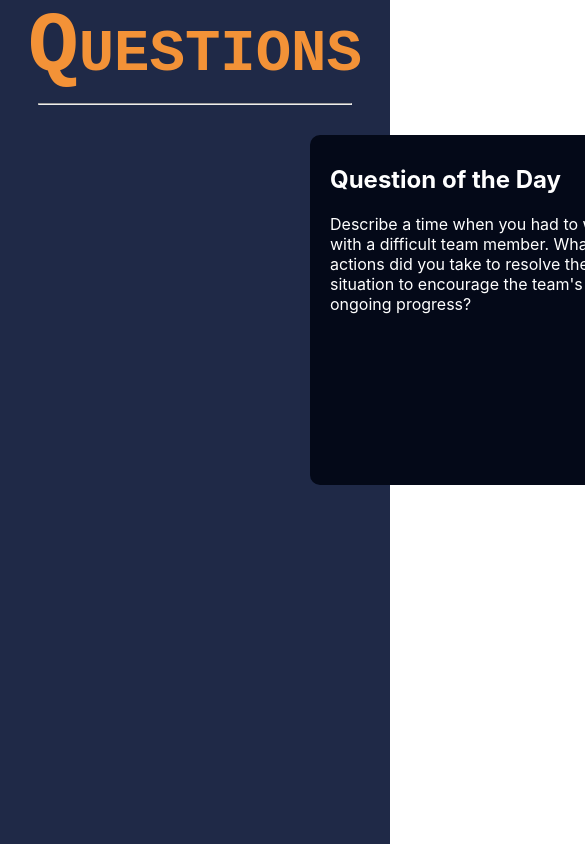
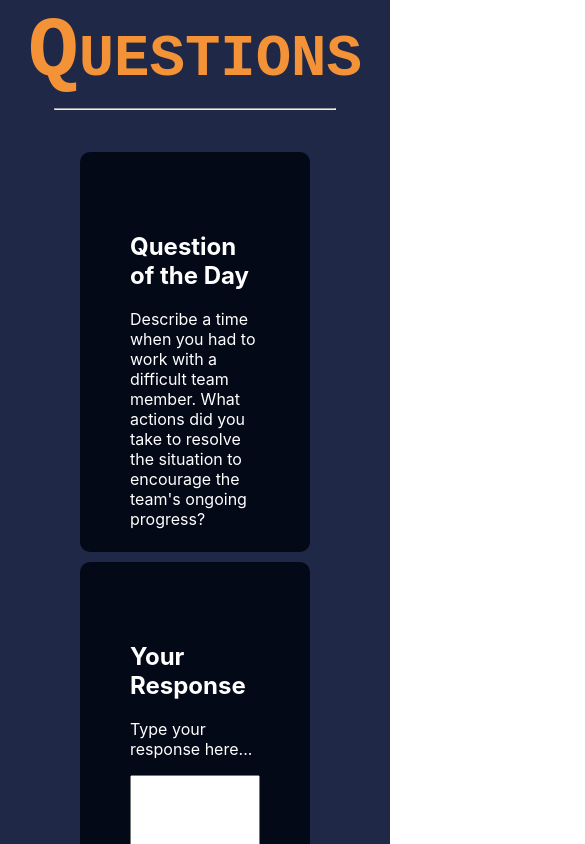
Before and after one commit to lesandra007/ProjectPenguin, a React (Create React App) app: page /questions in a window 390 px wide. Shown: the top 844 px of the page, 585 px wide, since content can reach past the window. Built offline with nearby package versions, Linux system fonts and the light colour scheme.

Commit message:
add responsiveness to questions page

```diff
--- a/src/App.css
+++ b/src/App.css
@@ -359,6 +359,17 @@ input[type=text] {
   .tab #title{
     display: none;
   }
+
+  .QuestionItems{
+    flex-direction: column;
+    align-items: center;
+    gap: 8px;
+    width: 100%;
+  }
+
+  .question{
+    width: 95%;
+  }
 }
 
 @media (max-width: 550px){
@@ -391,31 +402,77 @@ input[type=text] {
     width: 95%;
   }
 
+  .QuestionItems{
+    flex-direction: column;
+    align-items: center;
+    gap: 8px;
+    width: 100%;
+  }
+
+  .question{
+    width: 95%;
+  }
+
+
   /* Questions */
 
-  .QuestionItems{
+  /* .QuestionItems{
     display: flex;
     flex-direction: row;
     align-items: flex-start;
     padding: 0 10px;
     gap: 8px;
-  }
-
-  .question{
-    width: 95%;
-  }
+  } */
 }
 
-.QuestionItems{
+.QuestionItems {
   display: flex;
-  position: absolute;
-  left: 300px;
-  top: 120px;
-  gap: 120px;
-  margin: 15px auto;
+  flex-direction: row;
+  flex-wrap: wrap;
+  justify-content: space-evenly;
+  align-items: center;
+  gap: 10px;
+  margin: 20px auto 5px;
+}
+
+.question {
+  flex: 1;
+  margin: 0 60px;
+  background-color: var(--darkest-blue);
+  color: white;
+  border-radius: 10px;
+  box-sizing: border-box;
+  padding: 60px 50px;
+  width: 400px;
+  height: 400px;
+}
+
+textarea {
+    box-sizing: border-box;
+    width: 100%;
+    height: 100px;
+    resize: none;
+}
+
+
+/* .QuestionItems{ */
+  /* position: absolute; */
+  /* left: 300px; */
+  /* top: 120px; */
+  /* gap: 10px; */
+  /* margin: 15px auto; */
+  /* display: flex;
+  flex-direction: row;
+  flex-wrap: wrap;
+  justify-content: space-evenly;
+  align-items: center;
+  gap: 10px;
+  margin: 15px auto 5px;
 }
 
 .question{
+  flex: 1;
+  margin: 0 10px;
   background-color: var(--darkest-blue);
   color: white;
   width: 350px;
@@ -423,7 +480,7 @@ input[type=text] {
   border-radius: 10px;
   box-sizing: border-box;
   padding: 10px 20px;
-}
+} */
 
 .submitButton {
   background-color: greenyellow;
--- a/src/pages/Questions.js
+++ b/src/pages/Questions.js
@@ -16,23 +16,28 @@ export default function Questions() {
   return (
     <div className="PageMenuAndContent">
         <Sidebar/>
+        <div className="PageContent">
         <div style={{ width: '100%', display: 'flex', justifyContent: 'center'}}>
           <Title title='Questions'/>
         </div>
          <div className="QuestionItems">
               <div className="question">
                 <h2>Question of the Day</h2>
-                <p>Describe a time when you had to work with a difficult team member. What actions did you take to resolve the situation to encourage the team's ongoing progress?</p>
+                <p>Describe a time when you had to work with a
+                  difficult team member. What actions did you take
+                  to resolve the situation to encourage the team's
+                  ongoing progress?</p>
               </div>
               <div className="question">
                 <h2>Your Response</h2>
                 <p>Type your response here...</p>
                 <form onSubmit={handleSubmit}>
-                  <textarea type="text" style={{ width: '300px', height: '100px', textAlign: 'justify', resize: 'none'}}/>
+                  <textarea type="text"/>
                   <button type="submit" className="submitButton">Submit </button>
                 </form>
               </div>
           </div>
+        </div>
     </div>
   );
 }
```
Also changed, not shown: 2 other files (tests, documents, lock files or other folders).
